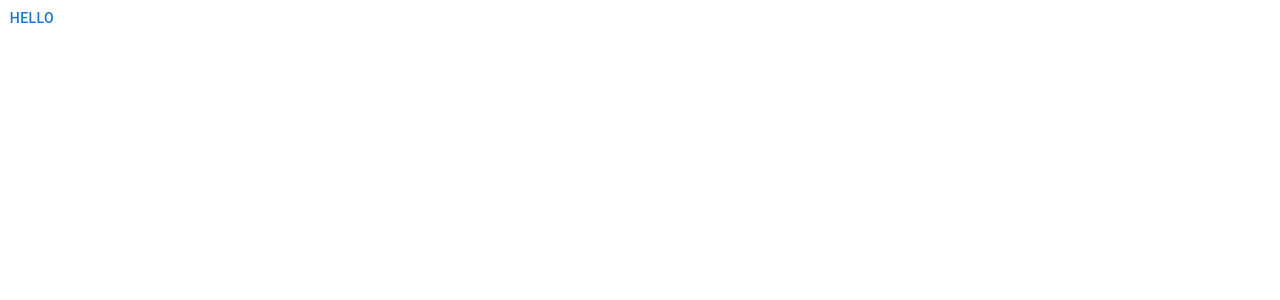
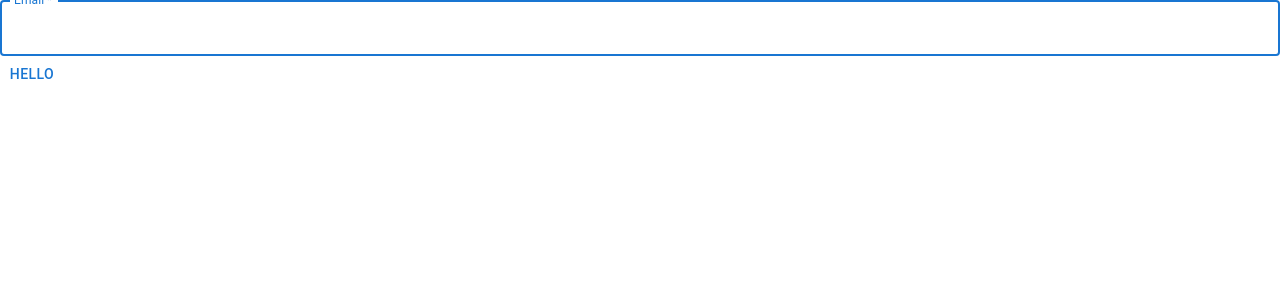
Before and after one commit to React-in-Thai/learn-material-ui-v6, a React (Vite) app: page / in a window 1280 px wide. Shown: the top 300 px of the page. Built offline with nearby package versions, Linux system fonts and the light colour scheme.

Commit message:
lesson 3 solution

```diff
--- a/src/App.tsx
+++ b/src/App.tsx
@@ -1,10 +1,23 @@
 import Button from "@mui/material/Button";
 import CssBaseline from "@mui/material/CssBaseline";
+import TextField from "@mui/material/TextField";
 
 function App() {
   return (
     <>
       <CssBaseline /> {/* Reset CSS */}
+      <TextField
+        label="Email"
+        id="email"
+        type="email"
+        name="email"
+        placeholder="your@email.com"
+        autoComplete="email"
+        autoFocus
+        required
+        fullWidth
+        variant="outlined"
+      />
       <Button>Hello</Button>
     </>
   );
```
